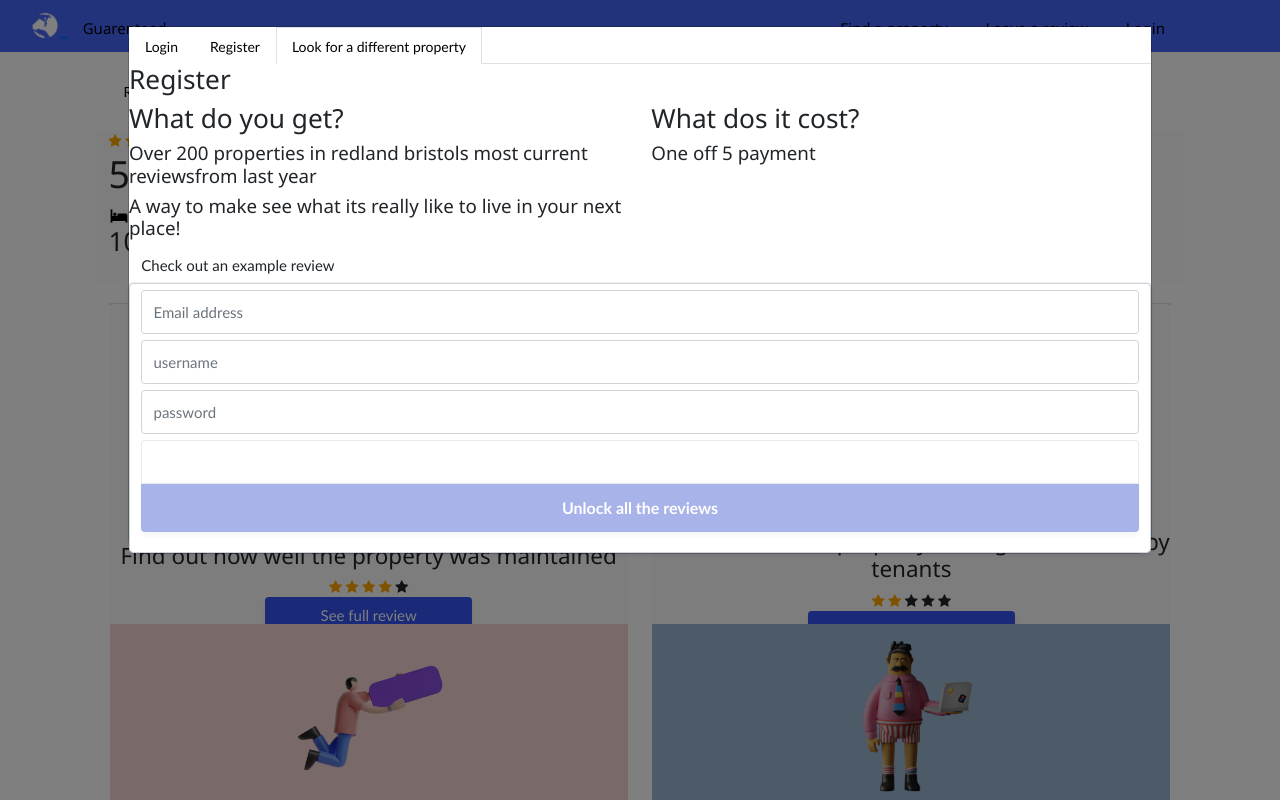
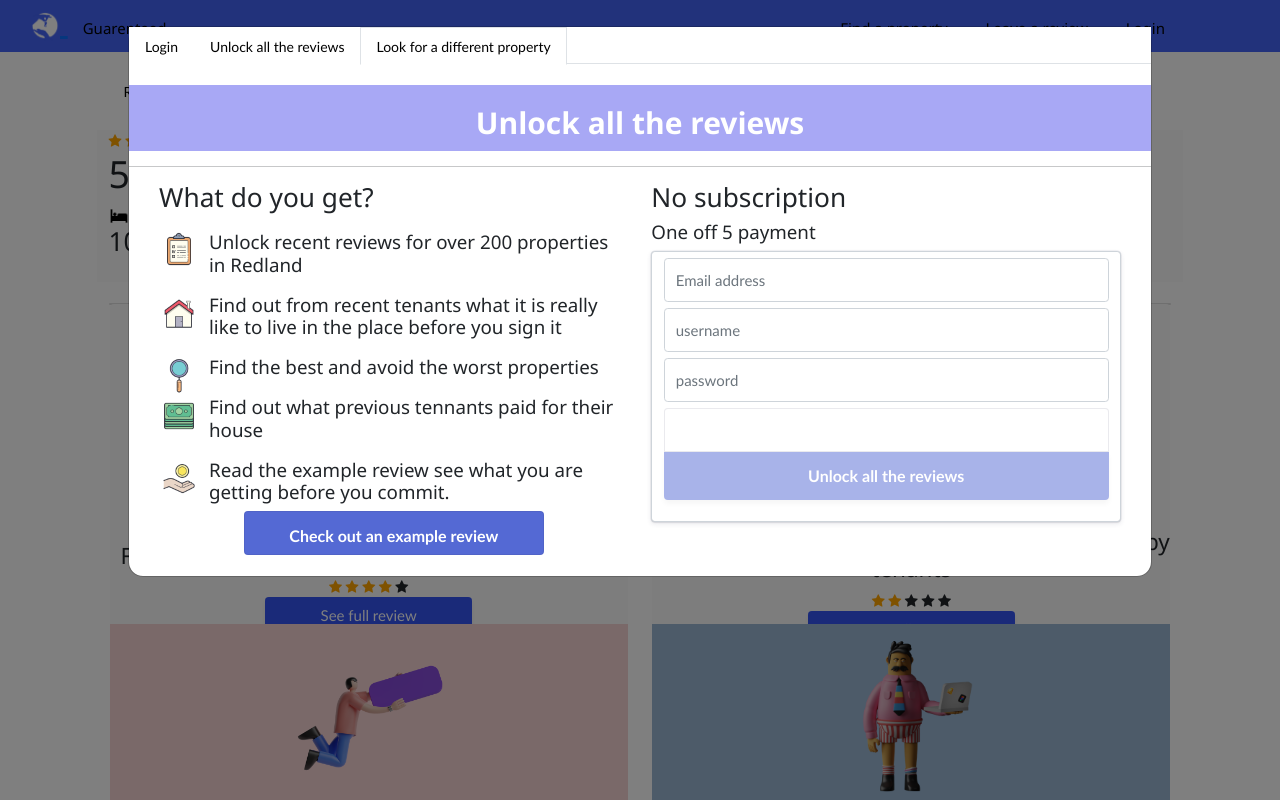
Before and after one commit to ozkilim/gauRENTeedV2, a Django app: page /beta/reasult/799ea773-4376-40f3-a7ab-acd1e33bf225/ in a window 1280 px wide. Run offline with Django 3.2, Linux system fonts and the light colour scheme; data comes from the database, SQL or seed files in the repository; both versions use the stored data as it was after the commit; some libraries are stand-ins or nearby versions.

Commit message:
stylepay

```diff
--- a/templates/landing.html
+++ b/templates/landing.html
@@ -116,7 +116,6 @@
                 });
               </script>
             </div>
-
       </div>
       <div class="col"></div>
     </div>
--- a/templates/tempReasult.html
+++ b/templates/tempReasult.html
@@ -651,6 +651,49 @@ align-items: center;
   width: 180px;
   margin: auto;
 }
+
+.registedheading{
+  font-size: 30px;
+  font-weight: 600;
+  text-align: center;
+  padding-top: 20px;
+  padding-bottom: 10px;
+  background-color: #a8a8f5;
+  color: white;
+}
+#sellingDIV{
+border-radius: 20px;
+padding-left: 30px;
+padding-right: 30px;
+}
+.SubIcon{
+  padding-right:10px ;
+
+  float: left;
+  width: 50px;
+}
+.whatyouget{
+  padding-top: 10px;
+}
+
+#trybutton{
+  width: 300px;
+  color: white;
+  background: #5469d4;
+  background-color: #5469d4;
+  border-radius: 4px;
+  display: inline-block;
+  margin: 0 auto;
+  font-size: 16px;
+  font-weight: 600;
+}
+#tryform{
+  border:none;
+  padding:0px;
+	box-shadow: none;
+  text-align: center;
+
+}
 </style>
 
 {% endblock %}
@@ -677,7 +720,7 @@ align-items: center;
             </li>
             <li class="nav-item">
               <a class="nav-link" id ="popupButtonsTab" data-toggle="tab" href="#panel8" role="tab">
-                Register</a>
+                Unlock all the reviews</a>
             </li>
             <li class="nav-item">
               <a class="nav-link" id ="popupButtonsTab" data-toggle="tab" href="{% url 'landing' %}" role="tab">
@@ -693,7 +736,8 @@ align-items: center;
 
               <!--Body-->
               <div class="modal-body mb-1">
-                <h2>Login as existing user</h2>
+                <h2 class="registedheading">Login as existing user</h2>
+                <hr class=hr>
                 <form role="form" class="form-horizontal" method="post" action="{% url 'login' %}">{% csrf_token %}
                     <div class="form-group">
 
@@ -718,19 +762,48 @@ align-items: center;
         </div>
 
             <div class="tab-pane fade" id="panel8" role="tabpanel">
-                  <div class = "row">
-                    <h3>Register</h3>
+              <br>
+              <div>
+              <h3 class="registedheading">Unlock all the reviews</h3>
+            </div>
+              <hr class=hr>
+                  <div class = "row" id="sellingDIV">
+
                     <div class = "col-6"> <h3>What do you get?</h3>
-                      <h5>Over 200 properties in redland bristols most current reviewsfrom last year</h5>
-                      <h5>A way to make see what its really like to live in  your next place!</h5></div>
+                      <div class="whatyouget">
+                        <img  class="SubIcon" src={% static "images/search_results/Survey.png" %} />
+
+                        <h5>Unlock recent reviews for over 200 properties in Redland</h5>
+                      </div>
+                      <div class="whatyouget">
+                        <img  class="SubIcon" src={% static "images/search_results/HomePage.png" %} />
+                        <h5>Find out from recent tenants what it is really like to live in the place before you sign it</h5>
+                      </div>
+                      <div class="whatyouget">
+                        <img  class="SubIcon" src={% static "images/search_results/Search.png" %} />
+
+                        <h5>Find the best and avoid the worst properties</h5>
+                      </div>
+                      <div class="whatyouget">
+                        <img  class="SubIcon" src={% static "images/search_results/StackofMoney.png" %} />
+
+                        <h5>Find out what previous tennants paid for their house</h5>
+                      </div>
+                      <div class="whatyouget">
+                        <img  class="SubIcon" src={% static "images/search_results/ReceiveCash.png" %} />
+
+                        <h5>Read the example review see what you are getting before you commit. </h5>
+                        <form id="tryform" action="http://127.0.0.1:8000/beta/reasult/f7f02f3b-7644-4d31-8c19-a85d2cfb2434/">
+                          <input type="submit" value="Check out an example review" id="trybutton" />
+                        </form>
+                      </div>
+                      <br>
+
+
+                  </div>
                     <div class = "col-6">
-                      <h3>What dos it cost?</h3>
+                      <h3>No subscription</h3>
                       <h5>One off 5 payment</h5>
-                    </div>
-              </div>
-
-              <a class="btn" id="sampleReviewButton" type="button" href="http://127.0.0.1:8000/beta/reasult/f7f02f3b-7644-4d31-8c19-a85d2cfb2434/"  role="button">Check out an example review</a>
-
 
               <form id="payment-form" class="form-control">{% csrf_token %}
                 <input name = "email" type="text" id="email" placeholder="Email address" class="form-control"/>
@@ -746,6 +819,13 @@ align-items: center;
                 <p class="result-message hidden">
                 </p>
               </form>
+              <br>
+                    </div>
+
+              </div>
+
+
+
 <script>
 const csrftoken = document.querySelector('[name=csrfmiddlewaretoken]').value;
 var stripe = Stripe("pk_test_51IVE74GfxvWHpljQiugUY1xG2FvOnO8l6W64sVuSofMJ5SHsVVlZ5E81bLsC1BwIWptV8BL2U4ZHhesrXOyOKcRH00SdJXIHfx");
```
Also changed, not shown: beta/static/images/search_results/HomePage.png (added), beta/static/images/search_results/ReceiveCash.png (added), beta/static/images/search_results/Search.png (added), beta/static/images/search_results/StackofMoney.png (added), beta/static/images/search_results/Survey.png (added), db.sqlite3.
